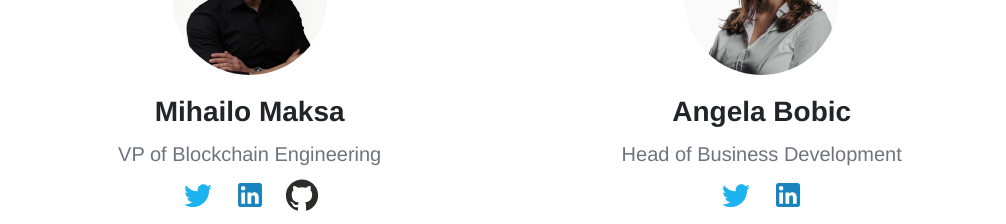
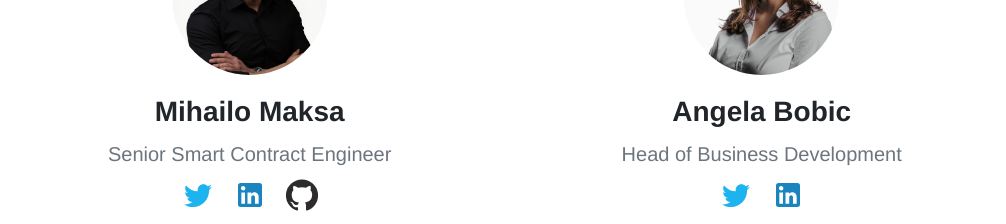
Before and after one commit to TokenFlow-ai/tokenflow-website, a React (Create React App) app: page / in a window 1280 px wide. Shown: the part 3180-3404 px from the top of the page, without its empty margins (146-1152 px from the left). Built offline with nearby package versions, Linux system fonts and the light colour scheme.

Commit message:
change to lead smart contract engineer:

```diff
--- a/src/components/TheTeam.tsx
+++ b/src/components/TheTeam.tsx
@@ -24,7 +24,7 @@ export const TheTeam: React.FC<TheTeamProps> = (): JSX.Element => {
           <div className="team-member-info">
             <h3 className="team-member-name">Mihailo Maksa</h3>
             <p className="team-member-position text-muted">
-              VP of Blockchain Engineering
+              Senior Smart Contract Engineer
             </p>
             <div className="team-member-socials">
               <a
```
